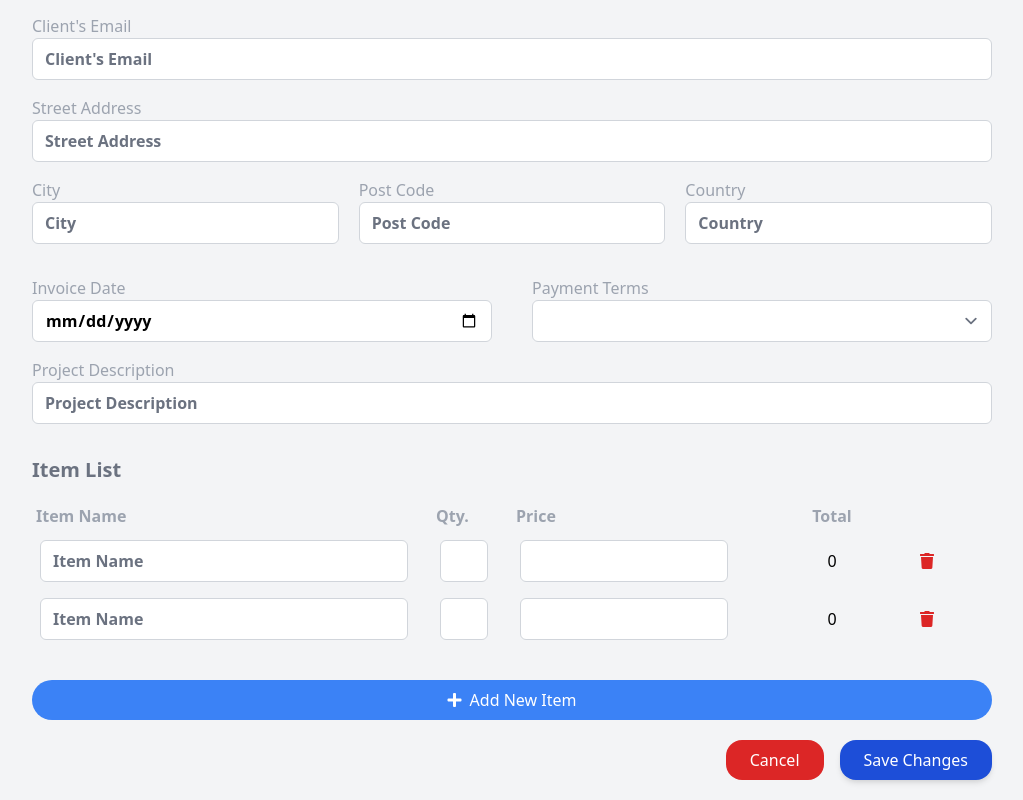
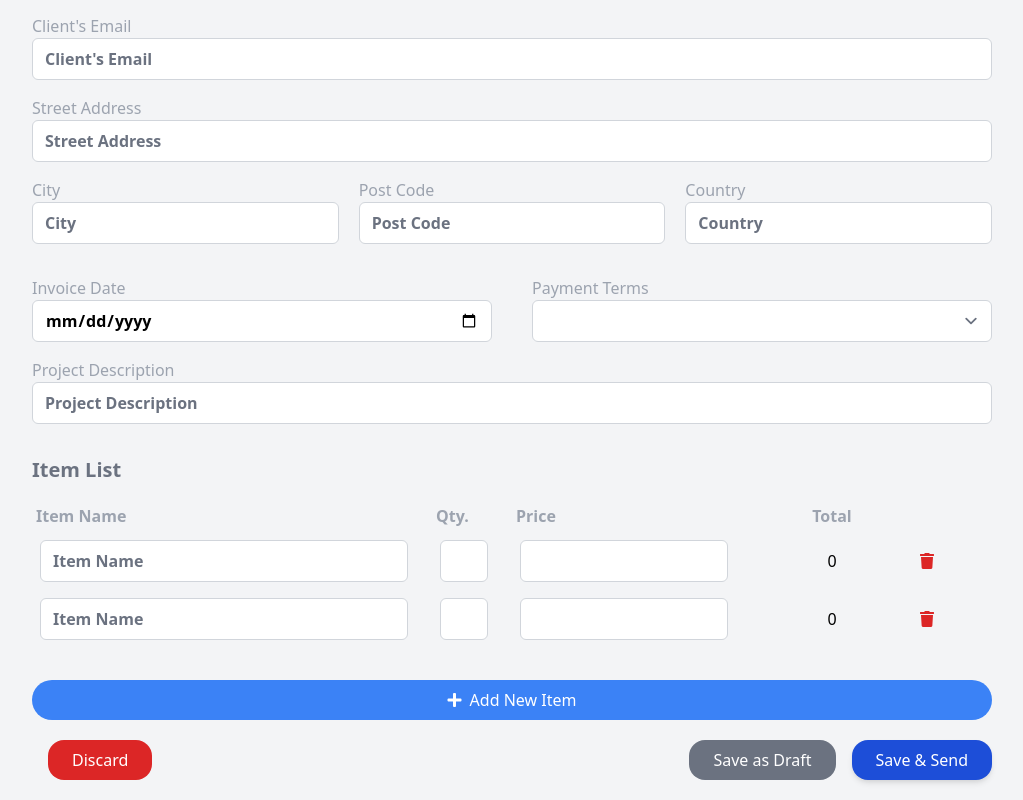
Before and after one commit to ayomideEnoch/invoice-app, a Vue app: page /invoice-create in a window 1280 px wide. Shown: the part 464-1264 px from the top of the page, without its empty margins (128-1151 px from the left). Built offline with nearby package versions, Linux system fonts and the light colour scheme.

Commit message:
Iterating...

```diff
--- a/src/views/InvoiceCreate.vue
+++ b/src/views/InvoiceCreate.vue
@@ -235,19 +235,28 @@
       </button>
     </div>
 
-    <div class="flex py-5 justify-end">
+    <div class="flex justify-between items-center">
+      <div>
         <router-link :to="{ name: 'Home' }"
           ><button
             class="text-white px-6 bg-red-600 rounded-2xl p-2 ml-4 focus:outline-none"
           >
-          <p>Cancel</p>
-        </button></router-link
+            <p>Discard</p>
+          </button>
+        </router-link>
+      </div>
+      <div class="flex py-5 justify-end">
+        <button
+          class="text-white px-6 bg-gray-500 rounded-2xl p-2 ml-4 focus:outline-none"
         >
+          <p>Save as Draft</p>
+        </button>
         <button
           class="px-6 shadow-md bg-blue-700 rounded-2xl p-2 ml-4 focus:outline-none text-white"
         >
-        <p>Save Changes</p>
+          <p>Save & Send</p>
         </button>
+      </div>
     </div>
   </div>
 </template>
--- a/src/views/InvoiceEdit.vue
+++ b/src/views/InvoiceEdit.vue
@@ -236,9 +236,13 @@
     </div>
 
     <div class="flex py-5 justify-end">
-      <button class="text-white px-6 bg-red-600 rounded-2xl p-2 ml-4 focus:outline-none">
-        <p>Cancel</p>
-      </button>
+      <router-link :to="{ name: 'Home' }"
+        ><button
+          class="text-white px-6 bg-red-600 rounded-2xl p-2 ml-4 focus:outline-none"
+        >
+          <p>Cancel</p>
+        </button></router-link
+      >
       <button
         class="px-6 shadow-md bg-blue-700 rounded-2xl p-2 ml-4 focus:outline-none text-white"
       >
```
Lines whose indentation alone changed are shown as unchanged.
